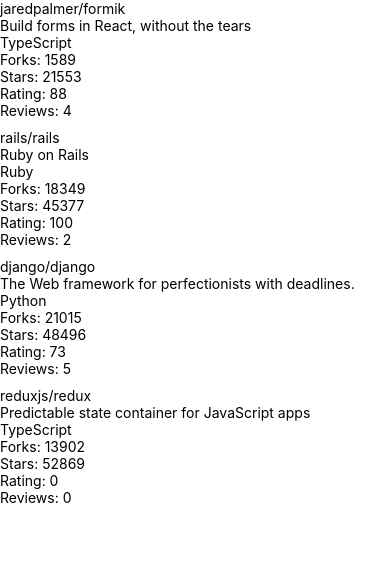
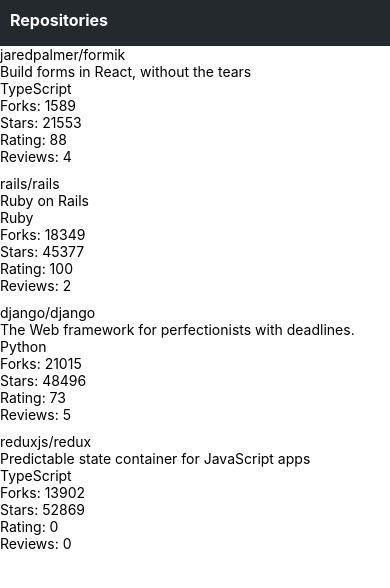
Before and after one commit to Youdaox/full-stack-open-react-native, a React Native app in the folder rate-repository-app/: screen / in a window 390 px wide. Shown: the top 588 px of the page. Built offline with nearby package versions, Linux system fonts and the light colour scheme.

Commit message:
exercise 4: app bar component with appBarTab components to navigate between views

```diff
--- /dev/null
+++ b/rate-repository-app/src/components/AppBar.jsx
@@ -0,0 +1,27 @@
+import { View, StyleSheet } from 'react-native';
+import Constants from 'expo-constants';
+import AppBarTab from './AppBarTab';
+import theme from '../theme';
+
+const styles = StyleSheet.create({
+  container: {
+    paddingTop: Constants.statusBarHeight,
+    backgroundColor: theme.colors.backgroundAppBar,
+    display: 'flex',
+    flexDirection: 'row',
+    alignItems: 'center',
+    paddingVertical: 6,
+  },
+});
+
+const AppBar = () => {
+  return (
+    <View style={styles.container}>
+      {['Repositories'].map((tab) => (
+        <AppBarTab key={tab}>{tab}</AppBarTab>
+      ))}
+    </View>
+  );
+};
+
+export default AppBar;
--- /dev/null
+++ b/rate-repository-app/src/components/AppBarTab.jsx
@@ -0,0 +1,21 @@
+import { Pressable, StyleSheet } from 'react-native';
+import Text from './Text';
+
+const styles = StyleSheet.create({
+  tab: {
+    padding: 10,
+  },
+});
+
+
+const AppBarTab = ({ children, onPress }) => {
+  return (
+    <Pressable onPress={onPress} style={styles.tab}>
+      <Text fontWeight="bold" color="appBar" fontSize="subheading">
+        {children}
+      </Text>
+    </Pressable>
+  );
+}
+
+export default AppBarTab;
--- a/rate-repository-app/src/components/Main.jsx
+++ b/rate-repository-app/src/components/Main.jsx
@@ -1,10 +1,9 @@
-import Constants from 'expo-constants';
-import { Text, StyleSheet, View } from 'react-native';
+import { StyleSheet, View } from 'react-native';
 import RepositoryList from './RepositoryList';
+import AppBar from './AppBar';
 
 const styles = StyleSheet.create({
   container: {
-    marginTop: Constants.statusBarHeight,
     flex: 1,
   },
 });
@@ -12,6 +11,7 @@
 const Main = () => {
   return (
     <View style={styles.container}>
+      <AppBar />
       <RepositoryList />
     </View>
   );
--- /dev/null
+++ b/rate-repository-app/src/components/Text.jsx
@@ -0,0 +1,43 @@
+import { Text as NativeText, StyleSheet } from 'react-native';
+
+import theme from '../theme';
+
+const styles = StyleSheet.create({
+  text: {
+    color: theme.colors.textPrimary,
+    fontSize: theme.fontSizes.body,
+    fontFamily: theme.fonts.main,
+    fontWeight: theme.fontWeights.normal,
+  },
+  colorTextSecondary: {
+    color: theme.colors.textSecondary,
+  },
+  colorPrimary: {
+    color: theme.colors.primary,
+  },
+  colorAppBar: {
+    color: theme.colors.textAppBar,
+  },
+  fontSizeSubheading: {
+    fontSize: theme.fontSizes.subheading,
+  },
+  fontWeightBold: {
+    fontWeight: theme.fontWeights.bold,
+  },
+});
+
+const Text = ({ color, fontSize, fontWeight, style, ...props }) => {
+  const textStyle = [
+    styles.text,
+    color === 'textSecondary' && styles.colorTextSecondary,
+    color === 'primary' && styles.colorPrimary,
+    color === 'appBar' && styles.colorAppBar,
+    fontSize === 'subheading' && styles.fontSizeSubheading,
+    fontWeight === 'bold' && styles.fontWeightBold,
+    style,
+  ];
+
+  return <NativeText style={textStyle} {...props} />;
+};
+
+export default Text;
--- /dev/null
+++ b/rate-repository-app/src/theme.js
@@ -0,0 +1,22 @@
+const theme = {
+  colors: {
+    textPrimary: '#24292e',
+    textSecondary: '#586069',
+    textAppBar: '#ffffff',
+    backgroundAppBar: '#24292e',
+    primary: '#0366d6',
+  },
+  fontSizes: {
+    body: 14,
+    subheading: 16,
+  },
+  fonts: {
+    main: 'System',
+  },
+  fontWeights: {
+    normal: '400',
+    bold: '700',
+  },
+};
+
+export default theme;
```
